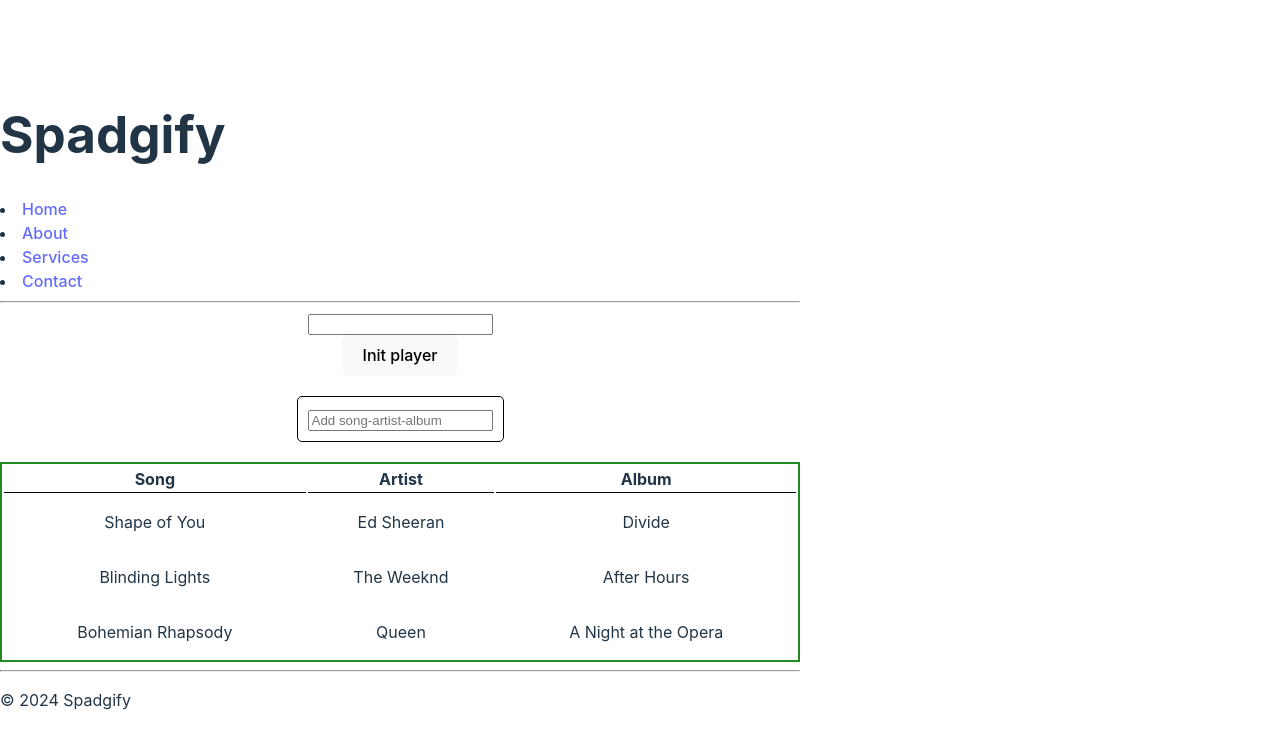
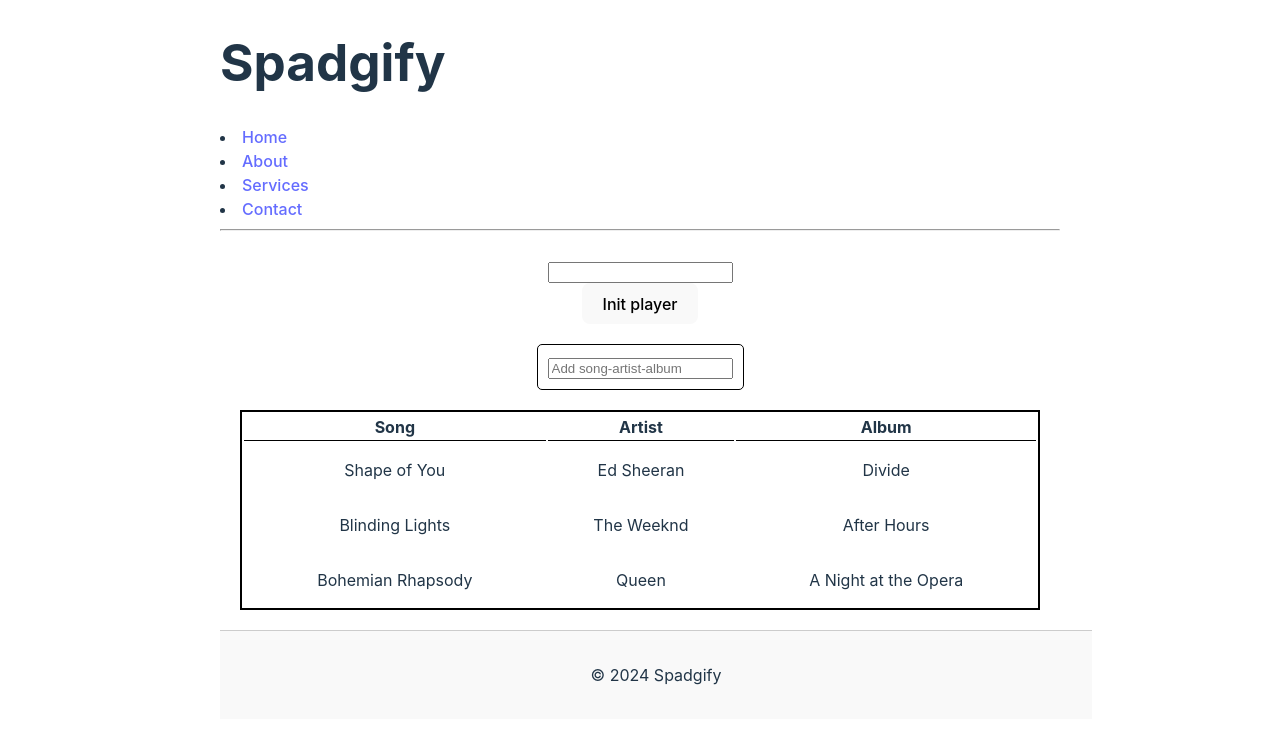
Before and after one commit to ubbe92/SPADGIFY, a React (Vite) app in the folder react/my-spadgify-app/: page / in a window 1280 px wide. Shown: the top 748 px of the page. Built offline with nearby package versions, Linux system fonts and the light colour scheme.

Commit message:
centred page

```diff
--- a/react/my-spadgify-app/src/App.jsx
+++ b/react/my-spadgify-app/src/App.jsx
@@ -23,8 +23,10 @@ function App() {
   return (
     <>
       <Header></Header>
-      <MusicStreamingClient></MusicStreamingClient>
-      <Table getMedia={getMedia} data={mediaData}></Table>
+      <div className="main-container">
+        <MusicStreamingClient></MusicStreamingClient>
+        <Table getMedia={getMedia} data={mediaData}></Table>
+      </div>
       <Footer></Footer>
     </>
   );
--- a/react/my-spadgify-app/src/Footer.jsx
+++ b/react/my-spadgify-app/src/Footer.jsx
@@ -1,7 +1,7 @@
 function Footer() {
     return (
         <footer>
-            <hr></hr>
+            {/* <hr></hr> */}
             <p>&copy; {new Date().getFullYear()} Spadgify</p>
         </footer>
     );
--- a/react/my-spadgify-app/src/css/Table.css
+++ b/react/my-spadgify-app/src/css/Table.css
@@ -1,6 +1,6 @@
 .MediaTable {
     width: 100%;
-    height: auto;
+    height: 100%;
     display: flex;
     flex-direction: column;
     /* justify-content: center; */
@@ -15,7 +15,7 @@
 }
 
 table {
-    border: 2px solid forestgreen;
+    border: 2px solid black;
     width: 800px;
     height: 200px;
 }
--- a/react/my-spadgify-app/src/index.css
+++ b/react/my-spadgify-app/src/index.css
@@ -12,11 +12,13 @@
     -webkit-font-smoothing: antialiased;
     -moz-osx-font-smoothing: grayscale;
 
+    height: 100%;
 }
 
 .MusicStreamingClient {
     text-align: center;
     margin: auto;
+    flex-grow: 1;
 }
 
 a {
@@ -31,9 +33,22 @@ a:hover {
 body {
     margin: 0;
     display: flex;
-    place-items: center;
-    min-width: 320px;
-    min-height: 100vh;
+    flex-direction: column; /* Ensure content stacks from top to bottom */
+    justify-content: start; /* Align content at the top */
+    align-items: center; /* Center horizontally */
+    width: 100vw;
+    height: 100vh;
+    background-color: inherit;
+}
+
+/* Container for your components, centers and limits width */
+.main-container {
+    width: 100%; /* Allows the container to be responsive */
+    max-width: 800px; /* Limits the width to 800px */
+    margin: 0 auto; /* Centers the content horizontally */
+    padding: 20px; /* Adds padding for spacing */
+    background-color: inherit; /* Optional: Background for the content area */
+    /* box-shadow: 0px 0px 15px rgba(0, 0, 0, 0.5); Optional: Adds shadow for some depth */
 }
 
 h1 {
@@ -60,6 +75,15 @@ button:focus-visible {
     outline: 4px auto -webkit-focus-ring-color;
 }
 
+footer {
+    margin-top: auto; /* This pushes the footer to the bottom */
+    width: 100%; /* Ensure the footer takes the full width */
+    padding: 1rem;
+    background-color: #f9f9f9;
+    border-top: 1px solid #cccccc;
+    text-align: center; /* Center the footer content */
+}
+
 @media (prefers-color-scheme: light) {
     :root {
         color: #213547;
```
